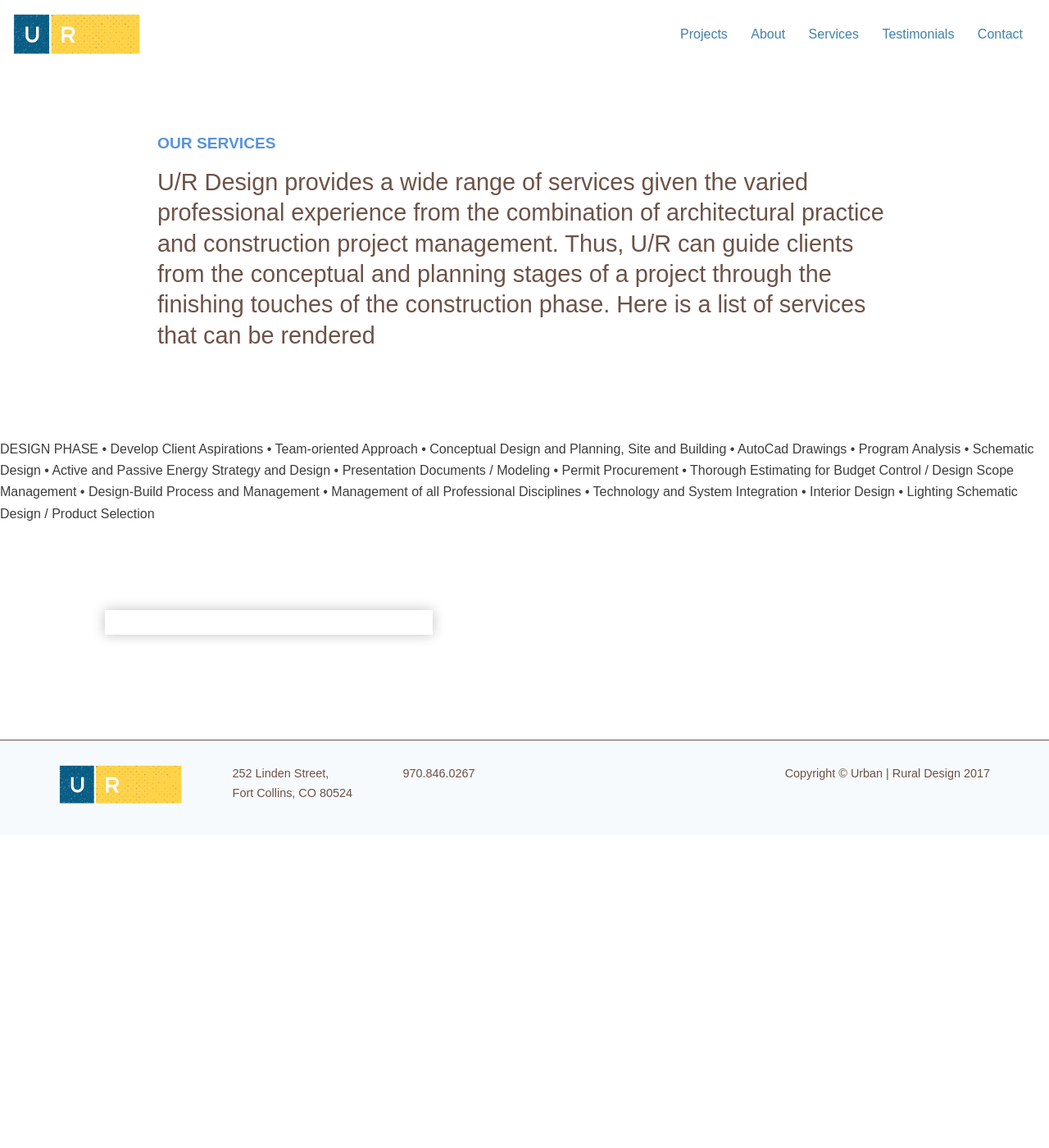
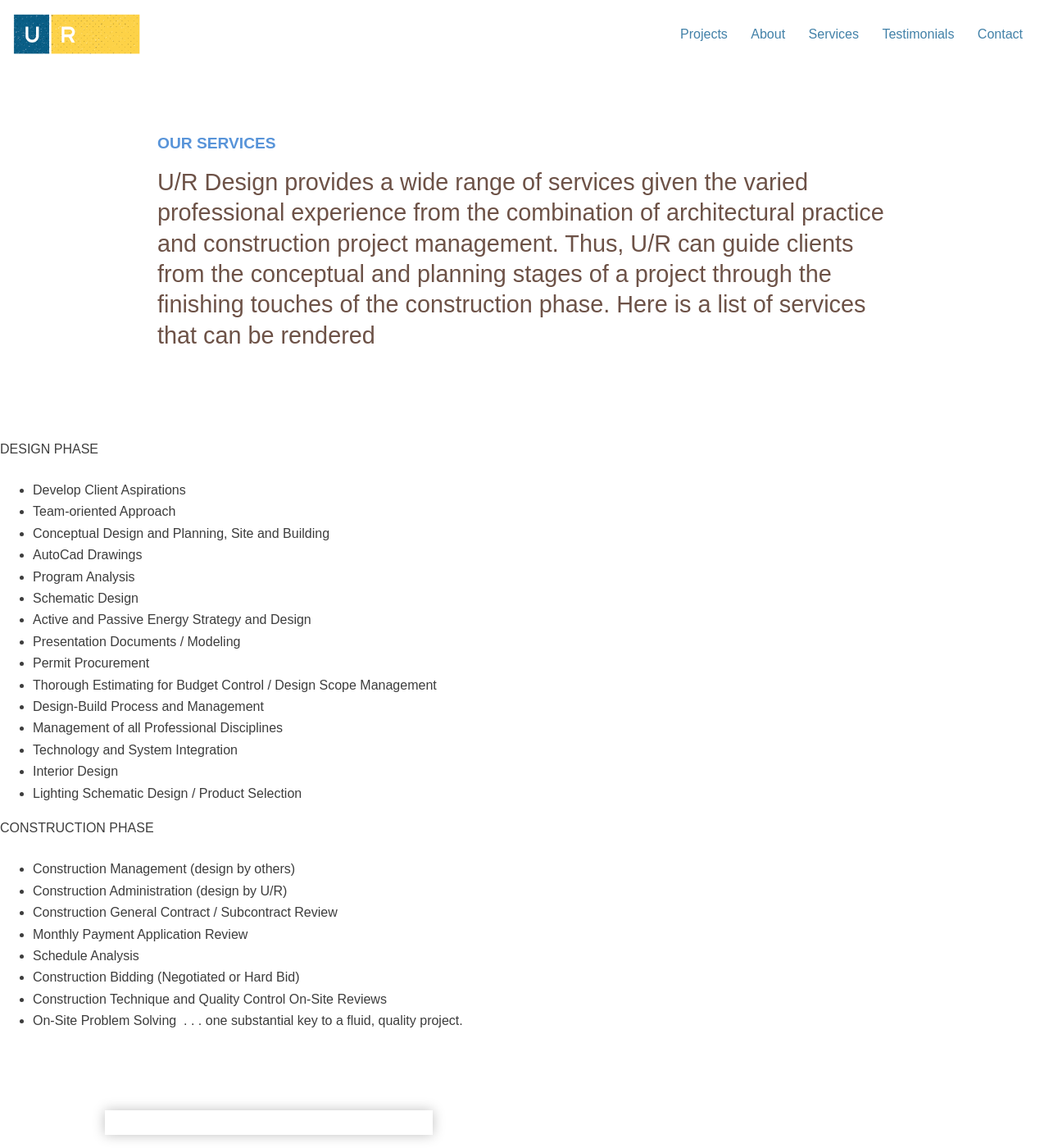
Before and after one commit to michaeldmcqueen/urbanrural, a Jekyll site: the page built from pages/services/index.md, in a window 1280 px wide and 1400 px high. Shown: the whole window at 82% size. Built offline with Jekyll 4.4.1, drawn with Linux system fonts in a browser that asks for light colours; nearby versions of some CDN libraries.

Commit message:
Updated 'pages/services/index.md' via CloudCannon

```diff
--- a/pages/services/index.md
+++ b/pages/services/index.md
@@ -1,24 +1,37 @@
 ---
 title: Our Services
-subtitle: U/R Design provides a wide range of services given the varied professional experience from the combination of architectural practice and construction project management. Thus, U/R can guide clients from the conceptual and planning stages of a project through the finishing touches of the construction phase. Here is a list of services that can be rendered
-permalink: "/services/"
+subtitle: 'U/R Design provides a wide range of services given the varied professional experience from the combination of architectural practice and construction project management. Thus, U/R can guide clients from the conceptual and planning stages of a project through the finishing touches of the construction phase. Here is a list of services that can be rendered'
+permalink: /services/
 description: Architectural Design and Construction Management Services Colorado
 layout: service
 ---
 
+
 DESIGN PHASE
-•    Develop Client Aspirations
-•    Team-oriented Approach
-•    Conceptual Design and Planning, Site and Building
-•    AutoCad Drawings
-•    Program Analysis
-•    Schematic Design
-•    Active and Passive Energy Strategy and Design
-•    Presentation Documents / Modeling
-•    Permit Procurement
-•    Thorough Estimating for Budget Control / Design Scope Management
-•    Design-Build Process and Management
-•    Management of all Professional Disciplines
-•    Technology and System Integration
-•    Interior Design
-•    Lighting Schematic Design / Product Selection
+
+* Develop Client Aspirations
+* Team-oriented Approach
+* Conceptual Design and Planning, Site and Building
+* AutoCad Drawings
+* Program Analysis
+* Schematic Design
+* Active and Passive Energy Strategy and Design
+* Presentation Documents / Modeling
+* Permit Procurement
+* Thorough Estimating for Budget Control / Design Scope Management
+* Design-Build Process and Management
+* Management of all Professional Disciplines
+* Technology and System Integration
+* Interior Design
+* Lighting Schematic Design / Product Selection
+
+CONSTRUCTION PHASE
+
+* Construction Management (design by others)
+* Construction Administration (design by U/R)
+* Construction General Contract / Subcontract Review
+* Monthly Payment Application Review
+* Schedule Analysis
+* Construction Bidding (Negotiated or Hard Bid)
+* Construction Technique and Quality Control On-Site Reviews
+* On-Site Problem Solving&nbsp; . . . one substantial key to a fluid, quality project.
```
